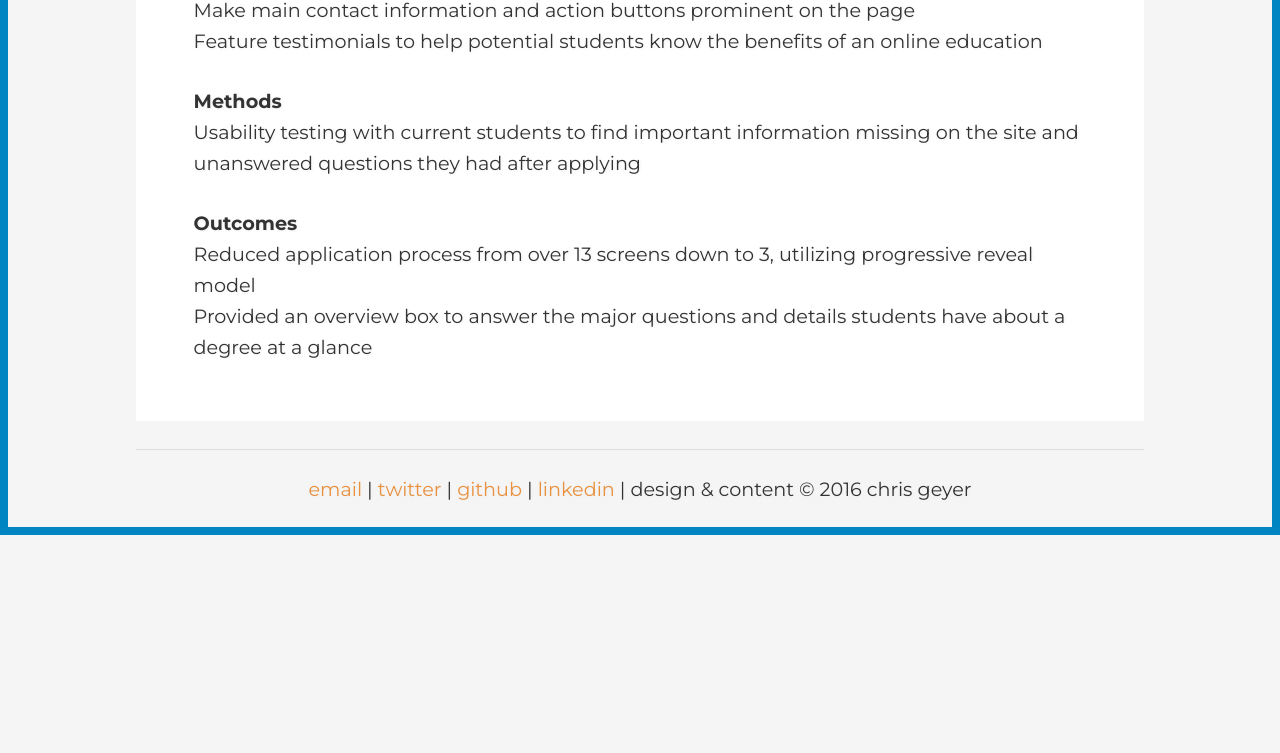
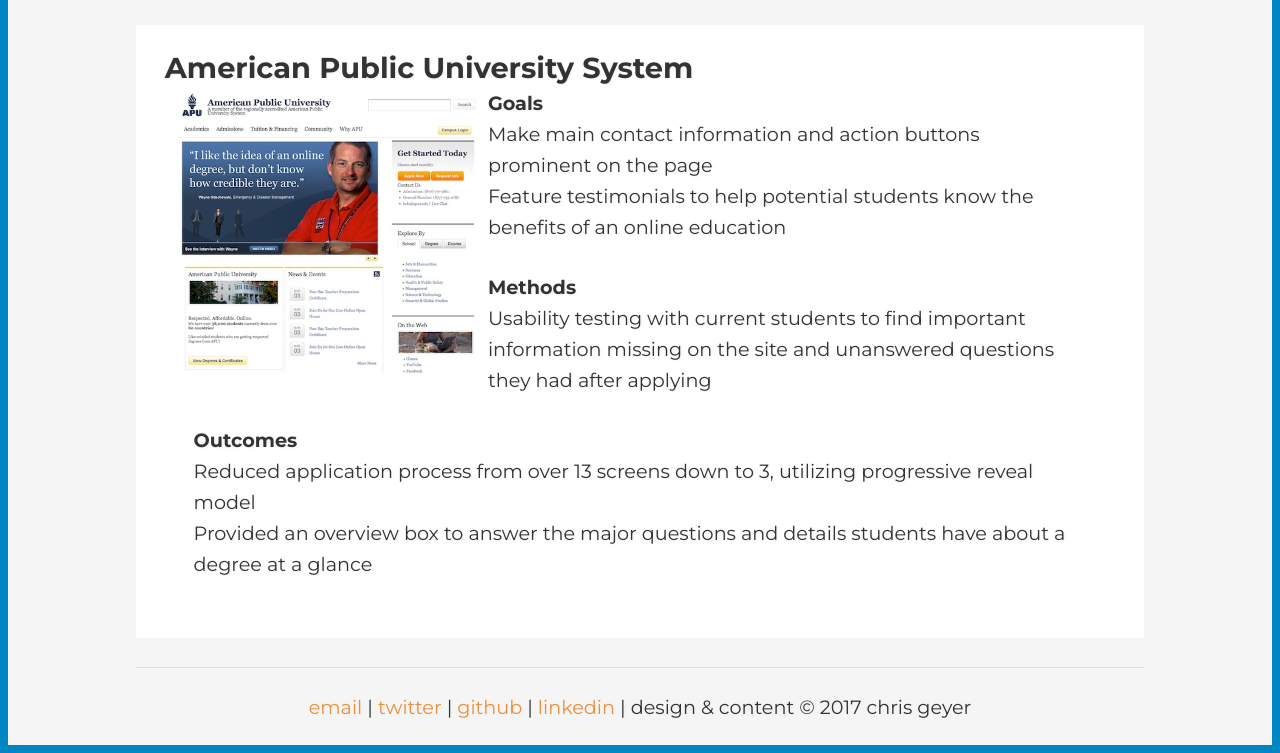
Before and after one commit to chrisgeyer/chrisgeyer.github.io, a plain HTML site: page index.html in a window 1280 px wide. Shown: the part 6735-7488 px from the top of the page. Before the commit the page ends 7270 px from the top, so only its background shows below. Drawn offline with Linux system fonts and the light colour scheme.

Commit message:
cleaned up

```diff
--- a/index.html
+++ b/index.html
@@ -8,6 +8,7 @@
 		<meta name="keywords" content="user experience design, prototyping, design research, personas, usability testing, chris geyer, userinfusion, ux designer, ui designer, information architect, interaction designer, resume, portfolio, redesign, web apps, raleigh, nc, triangle" />
 		<link href='https://fonts.googleapis.com/css?family=Montserrat:400,700' rel='stylesheet' type='text/css'>
 		<link rel="stylesheet" type="text/css" href="lib/css/style.css" />
+		<link rel="icon" type="img/ico" href="img/favicon.ico">
 		<script type="text/javascript">
 		  var _gaq = _gaq || [];
 		  _gaq.push(['_setAccount', 'UA-18317706-1']);
@@ -153,7 +154,7 @@
 			</section>
 			<section>
         <h3>Grasshopper Group</h3>
-				<img src="img/ghprojects/nuui/homescreen.jpg" class="left third project" />
+				<a href="http://userinfusion.com/img/ghprojects/nuui/homescreen.jpg"><img src="img/ghprojects/nuui/homescreen.jpg" class="left third project" /></a>
         <ul>
           <li><strong>Goals</strong></li>
           <li>Design an on-boarding process for new customers during initial sign-up, eliminating confusion and reducing support costs</li>
@@ -185,8 +186,10 @@
           <li>Each issue has a simple information hierarchy and the ability to use QuickEdit for certain variables that can be edited in an overlay rather than leaving the page</li>
         </ul>
         <!-- <a href="" class="button">view details</a> -->
-</section><section>
-                                <h3>Citi Ecount Customer Service Application</h3><a href="http://userinfusion.com/img/mfprojects/csa/CSA-Profile.jpg"><img src="img/mfprojects/csa/CSA-Profile.jpg" class="left third project" /></a>
+			</section>
+			<section>
+        <h3>Citi Ecount Customer Service Application</h3>
+				<a href="http://userinfusion.com/img/mfprojects/csa/CSA-Profile.jpg"><img src="img/mfprojects/csa/CSA-Profile.jpg" class="left third project" /></a>
         <ul>
           <li><strong>Goals</strong></li>
           <li>Consolidate the old two screen application so there was no jumping back and forth between screens</li>
@@ -202,8 +205,10 @@
           <li>Allowed details on the profile screen to be edited inline, allowing changes to be made without reloading the page, saving time with the customer on the phone</li>
         </ul>
         <!-- <a href="" class="button">view details</a> -->
-</section><section>
-                                <h3>American Public University System</h3><a href="http://userinfusion.com/img/mfprojects/apus/APU-Home.jpg"><img src="img/mfprojects/apus/APU-Home.jpg" class="left third project" /></a>
+			</section>
+			<section>
+        <h3>American Public University System</h3>
+				<a href="http://userinfusion.com/img/mfprojects/apus/APU-Home.jpg"><img src="img/mfprojects/apus/APU-Home.jpg" class="left third project" /></a>
         <ul>
           <li><strong>Goals</strong></li>
           <li>Make main contact information and action buttons prominent on the page</li>
@@ -220,7 +225,6 @@
         </ul>
         <!-- <a href="" class="button">view details</a> -->
 			</section>
-
 			<!-- section>
         <h3>Asset Map</h3><img src="img/mfprojects/asm/ASM-Home.jpg" class="left third project" />
         <ul>
@@ -236,9 +240,12 @@
           <li>Provided step by step process to add customers using sentence structure for on screen instructions</li>
           <li>Family page contains highlights for the customer and has a presentation center for when they meet with their financial advisor</li>
         </ul>
-                                <!-- <a href="" class="button">view details</a> -->
+        <a href="" class="button">view details</a>
 			</section -->
-				<hr/><footer><p class="align-center"><a href="mailto:chriswgeyer@gmail.com?subject=Portfolio">email</a> | <a href="https://twitter.com/chrisgeyer">twitter</a> | <a href="https://github.com/chrisgeyer">github</a> | <a href="http://www.linkedin.com/in/chrisgeyer">linkedin</a> | design & content &copy; 2016 chris geyer</p></footer>
+			<hr/>
+			<footer>
+				<p class="align-center"><a href="mailto:chriswgeyer@gmail.com?subject=Portfolio">email</a> | <a href="https://twitter.com/chrisgeyer">twitter</a> | <a href="https://github.com/chrisgeyer">github</a> | <a href="http://www.linkedin.com/in/chrisgeyer">linkedin</a> | design &amp; content &copy; 2017 chris geyer</p>
+			</footer>
 		</div>
 	</body>
 </html>
```
Also changed, not shown: img/favicon.ico (added), img/mfprojects/apus/APU-Home.jpg (added), img/mfprojects/csa/CSA-Profile.jpg (added), img/mfprojects/nfp/NFP-Home.jpg (added). Lines whose indentation alone changed are shown as unchanged.
